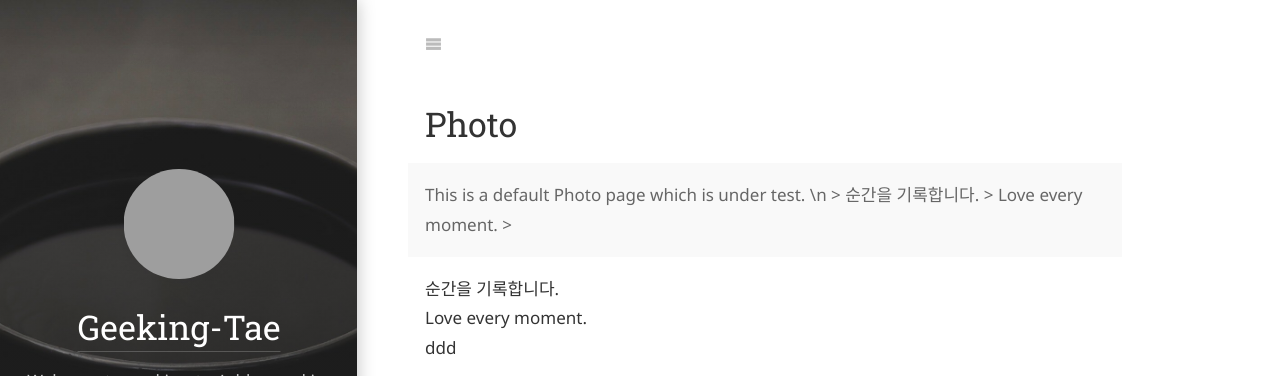
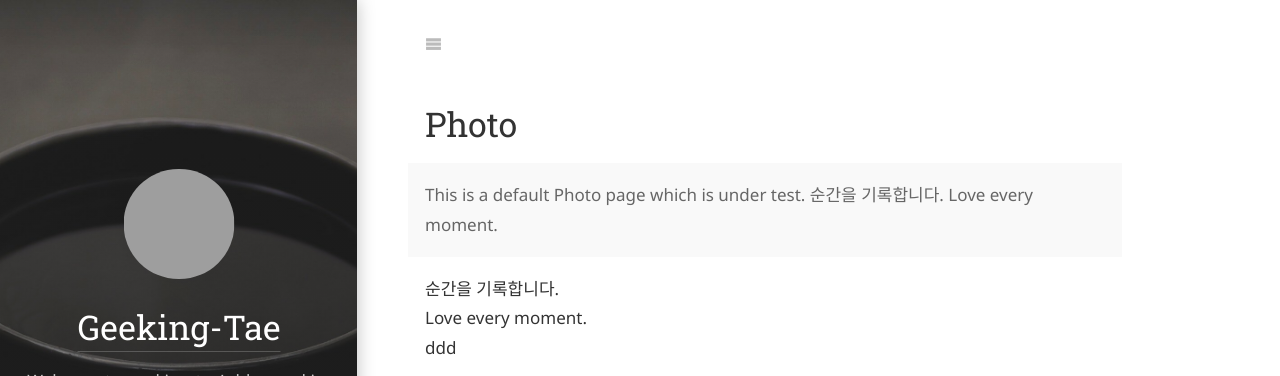
Before and after one commit to taekwondo-ko/geeking-tae.github.io, a Jekyll site: the page built from _featured_categories/photo.md, in a window 1280 px wide. Shown: the top 376 px of the page. Built offline with Jekyll 4.4.1, drawn with Linux system fonts in a browser that asks for light colours; some web fonts are replaced; grey boxes are pictures that could not be loaded.

Commit message:
theme adaptation

```diff
--- a/_featured_categories/photo.md
+++ b/_featured_categories/photo.md
@@ -5,12 +5,9 @@ slug: photo
 menu: true
 order: 1
 description: >
-  This is a default Photo page which is under test. \n
-  >
+  This is a default Photo page which is under test.
   순간을 기록합니다.
-  >
   Love every moment.
-  >
 
 ---
 
```
